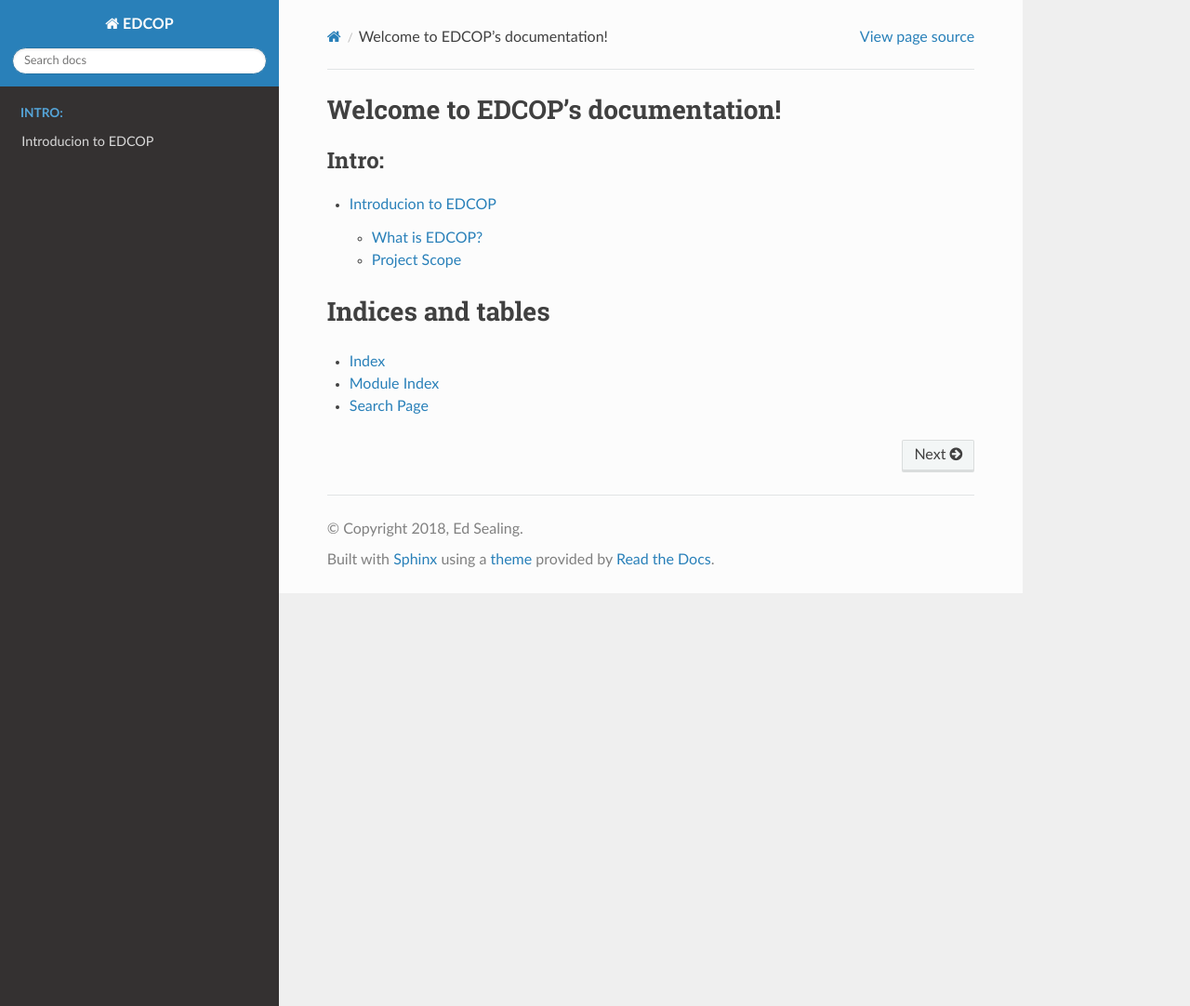
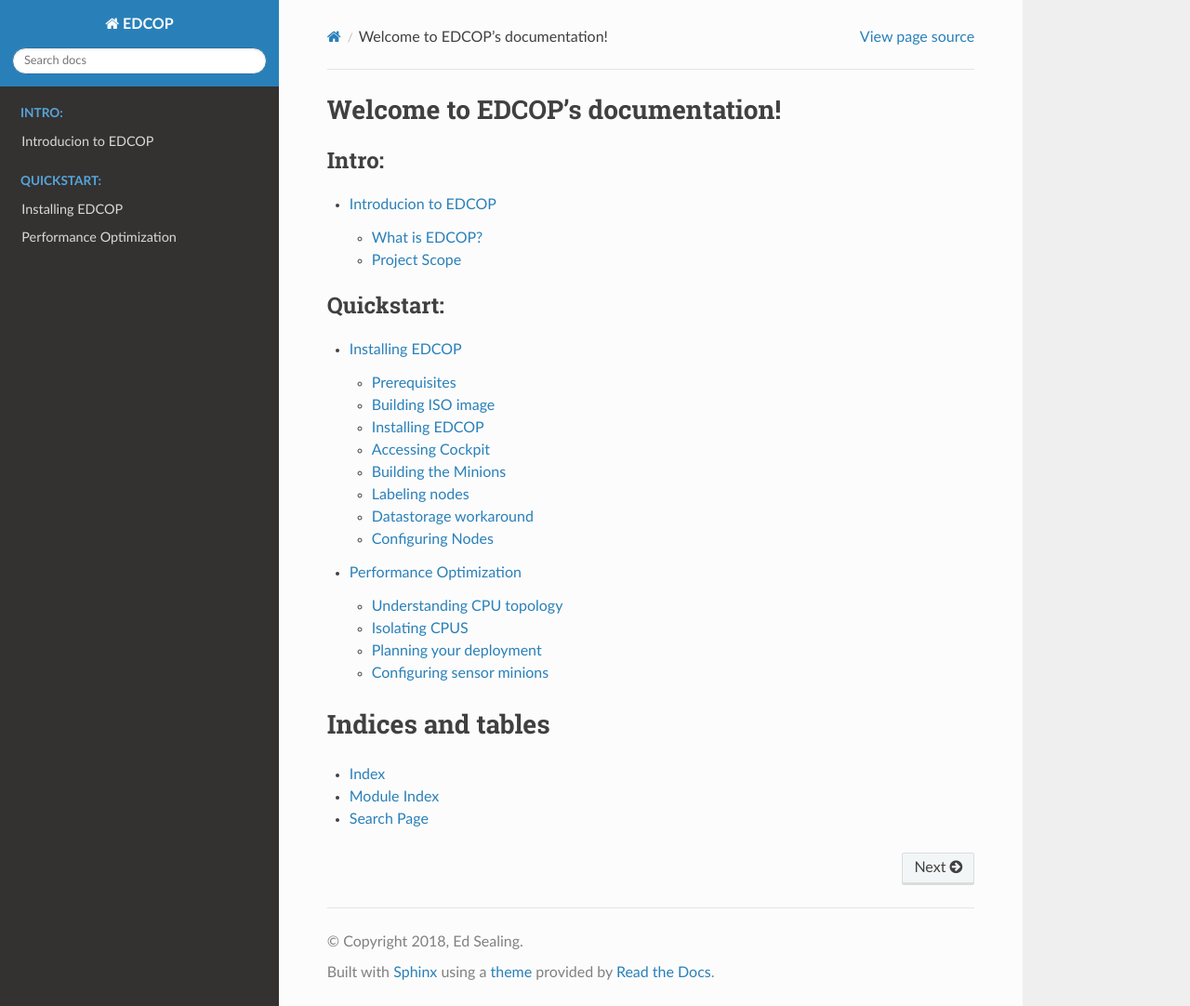
Before and after one commit to sealingtech/EDCOP, a Sphinx documentation site: the page built from docs/index.rst, in a window 1280 px wide and 1082 px high. Shown: the whole window at 93% size. Built offline with Sphinx 7.4.7 and the Read the Docs theme 2.0.0, drawn with Linux system fonts in a browser that asks for light colours; some of the changed lines change nothing that is shown.

Commit message:
Updated docs: - Initial build guide - Optimizations guide

```diff
--- a/docs/index.rst
+++ b/docs/index.rst
@@ -10,6 +10,9 @@
 .. toctree::
    :maxdepth: 2
    :caption: Quickstart:
+
+   installation_guide
+   optimization_guide
 
 .. toctree::
    :maxdepth: 2
--- /dev/null
+++ b/docs/installation_guide.rst
@@ -0,0 +1,186 @@
+
+################
+Installing EDCOP
+################
+
+Prerequisites
+=============
+In order to begin to install EDCOP the following will be needed:
+#. A workstation with Git, Docker and Make installed in order to build the image.  So far it has been tested to build with both Mac and Linux.  Docker can be installed here https://docs.docker.com/install/
+
+#. Two or more servers that support the following specs:
+
+- A processor and chipset supporting VT-X and VT-D.  These must be enabled in the BIOS.  Refer to your system manufacturer for this.  Dual processor systems are ideal due to to NUMA enhancements.  The more cores the better.
+- At least 2x nic ports supporting SR-IOV if using Passive only configuration and 4x nic ports if using inline and passive.  Currently only the Intel XL710 has been tested but others should work.  For an Intel list of supported cards see here: https://www.intel.com/content/www/us/en/support/articles/000005722/network-and-i-o/ethernet-products.html.
+- At least one more nic port for building the system, 1 gbps is fine for this.
+- At least two disk volumes, one will install the OS and the other will install additional storage for log analysis and other applications
+- A USB thumb drive of 8 GB or more
+- Servers should be identical configurations if possible, the Intel network card should be plugged into the exact same PCI-E slot.
+- Servers must be set to UEFI in the BIOS
+
+A master server will be chosen and be given a slightly different network configuration than all minions.  The master will be installed using a USB thumb drive.  The minons will be installed using PXE off of the master server.
+
+Network configuration
+
+EDCOP requires a specific network configuration to work properly.  A switch will need to be configured with the following VLANS:
+
+- One vlan to support PXE booting.  This will be tied to all systems
+- One vlan to support the Calico Overlay network which will allow the containers in the Kubernetes cluster to communicate.  The master will be connected to this VLAN over a LAGG connection and the minions will have a single port connected to this this.
+
+.. image:: images/network_configuration.png
+
+DNS Requirements
+EDCOP requires three DNS entries currently (Eventually only two will be required).  It is recommended to make a seperate sub-domain for the entire cluster.  All servers in the cluster must be able to resolve this as well as the workstations which are accessing services inside of the cluster.
+
+- <subdomain>:       This will point to the network address of the master server
+- apps.<subdomain>:  This will also point to the master and be used for the EDCOP marketplace.
+- minion addresses:  This can be setup after the  minions are built.  It is reccomended to load balance traffic to  the minions if possible.  In this case, a VIP would be created on a load balancer and then forward requests down to the minions in a round robin fashion.
+
+
+Building ISO image
+==================
+First step will be to build an ISO to install the Master server.  To do this a Docker container has been created that will pull the latest CENTOS and EDCOP packages and build the ISO file necessary to install the master.
+
+From the workstation run the following commands:
+
+.. code-block:: bash
+
+  git clone https://github.com/sealingtech/EDCOP
+  cd EDCOP/
+  make iso
+
+Once this process is done you will have an ISO image created in the EDCOP/ directory.
+
+NOTE: This process will erase EVERYTHING ON THE THUMB DISK!  Make sure there is nothing on the disk.  Make sure you select the correct disk!
+
+To write the ISO to a thumb drive:
+
+On Mac replace the # with the proper number displayed in diskutil list:
+
+.. code-block:: bash
+
+  diskutil list #This will show the list of disks on your systems, find the correct thumb drive disk path (will look something like /dev/disk<#>)
+  sudo diskutil unmountDisk /dev/disk<#>
+  sudo dd if=EDCOP-dev.iso of=/dev/disk<#>
+
+On Linux
+
+.. code-block:: bash
+
+  fdisk -l #find the name of the device corresponding to your thumb drive
+  umount <path to thumb drive>
+  sudo dd if=EDCOP-dev.iso of=<path to thumb drive> bs=1m
+
+On Windows (probably works, use Rufus?)
+
+Installing EDCOP
+================
+
+When the Master is coming up, ensure it boots to the Thumb drive.  Select "Install the Expandable DCO Platform".
+
+NOTE: This procedure will ERASE everything on the master node and the minion nodes once they are PXE booted.  YOU HAVE BEEN WARNED!
+
+You will be asked if you want to select the default network configuration, generally you will need to select "N" at this point.
+
+#. Enter the hostname, this must be an FQDN and match the DNS record entered earlier.
+#. You will be printed an interface list, select Y to team the interfaces for the master
+#. Enter in the name of the interfaces seperated by commas for all interfaces included in the LAGG
+#. Select "N" for DHCP
+#. Enter in the IP address to assign the master (Note, this must match the IP given to the DNS entry)
+#. Enter the netmask
+#. Enter the gateway
+#. Enter the DNS server
+#. Enter the interface name of the PXE boot interface
+#. Enter in the IP address of the PXE interface.  This will be a non-routed network
+#. Enter in the netmask of the PXE interface
+#. Enter in the last octet of the starting IP (For example, if your IP address was 10.50.50.10 and you enter in 100 here then your starting IP will be 10.50.50.100)
+#. Enter in the last octet of the ending IP
+#. Enter Y to accept defaults for network_configuration
+#. You will be presented with the disks available on your system.  There will be a number by each of these, Enter in the number of the disk corresponding to the disk you would like to install the OS on
+#. Enter in the number you would like to install the rest of the data to
+
+After this process is completed, the master will reboot. You can logon with root and the password open.local.box
+
+There is a systemctl process that runs on first boot, to see the status of this run the command:
+
+.. code-block:: bash
+
+  systemctl status EDCOP-firstboot
+
+Wait until this process is over, the Active setting will go to "inactive (dead)" once this process is completed
+
+To change the root password run the command:
+
+.. code-block:: bash
+
+  passwd
+
+Enter the password twice.
+
+
+Accessing Cockpit
+=================
+
+If you have configured the DNS entry correctly, then Cockpit should be available at this point.  Open a web browser and go to:
+
+https://<hostname of master>/admin/
+
+(Note that the trailing slash is important)
+
+Logon with root as the user and the password you set earlier
+
+Building the Minions
+====================
+
+Boot off of the PXE Interface in startup (see system manual for this process)
+
+If the PXE is configured correctly, an Install the Expandable DCO Platform (EDCOP) option will be displayed, select Enter
+
+After the installation process is completed and the system reboots.  Access cockpit and select Cluster -> Nodes and your new node should appear here after a bit.
+
+From the command line, it is also possible to do this from the command line on the master using:
+
+.. code-block:: bash
+
+  kubectl get nodes
+
+
+Labeling nodes
+==============
+
+NOTE: This section will need to change when more granular roles are configured
+
+Nodes must be given roles in order to take certain tasks.  In the Helm charts there are often options to select NodeSelectors.  Log on to the master node and run the command:
+
+.. code-block:: bash
+
+  kubectl label node <name of minion node> nodetype=worker
+
+This process will be repeated for each node.
+
+Datastorage workaround
+======================
+This is temporary fix in the prototype.
+
+On the master and all minions run:
+
+.. code-block:: bash
+
+  mkdir /EDCOP/bulk/esdata
+  chmod 777 /EDCOP/bulk/esdata
+
+
+Configuring Nodes
+=================
+An application called host-setup will need to be run in order to configure all the interfaces and neworks.
+
+Go to apps.<subdomain>
+
+#. Select Deploy one
+#. Select Host-setup
+#. Select Deploy using Helm
+
+View the Optimization Guide for how to configure interfaces.  If this is EDCOP supported hardware this process will have been done for you.
+
+#. Enter in a name such as hostsetup
+#. Select Submit
--- /dev/null
+++ b/docs/optimization_guide.rst
@@ -0,0 +1,137 @@
+########################
+Performance Optimization
+########################
+
+Understanding CPU topology
+==========================
+
+Going on to a minion and executing lscpu will show you the CPU topology of a specific system.  The NUMA node0 and NUMA node1 values show the specific CPU core layout of each system.  In the below example CPU Node0 utilizes core 0-7 for the real cores, 16-23 are the hyperthreaded cores on that CPU.
+
+::
+
+  [root@minion-20699 ~]# lscpu
+  Architecture:          x86_64
+  CPU op-mode(s):        32-bit, 64-bit
+  Byte Order:            Little Endian
+  CPU(s):                32
+  On-line CPU(s) list:   0-31
+  Thread(s) per core:    2
+  Core(s) per socket:    8
+  Socket(s):             2
+  NUMA node(s):          2
+  Vendor ID:             GenuineIntel
+  CPU family:            6
+  Model:                 85
+  Model name:            Intel(R) Xeon(R) Silver 4110 CPU @ 2.10GHz
+  Stepping:              4
+  CPU MHz:               826.382
+  CPU max MHz:           3000.0000
+  CPU min MHz:           800.0000
+  BogoMIPS:              4200.00
+  Virtualization:        VT-x
+  L1d cache:             32K
+  L1i cache:             32K
+  L2 cache:              1024K
+  L3 cache:              11264K
+  NUMA node0 CPU(s):     0-7,16-23
+  NUMA node1 CPU(s):     8-15,24-31
+
+
+Next, find which NUMA node your specific adapter is tied to.  To do this, run the below command.  This will show the cpu cores that the network adapter is tied to specifically which in our example ties to NUMA node1.
+
+::
+
+  [root@minion-20699 ~]# cat /sys/class/net/enp216s0f3/device/local_cpulist
+  8-15,24-31
+
+
+From this information you can now begin to make informed decisions for configuring the sensors.  The sensors in this example will be configured to execute on cores 8-15 and 24-31 and everything else will be configured to execute on 0-7 and 16-23.
+
+Isolating CPUS
+==============
+
+The first step of properly tuning the minions is setting the isol_cpus option on any minion which will be hosting sensors.  This will tell the Linux kernel to not schedule any processes to these cores.  The isolated cores will then be reserved for the sensors which will be manually assigned when setting up the sensors.
+
+On each minion this will need to be done:
+TODO: integrate with the installer.
+Modify the below command to contain the CPUs connected to your network interface card.  Then run this command on all systems.
+
+.. code-block:: bash
+
+  if grep -q isolcpus /etc/default/grub
+  then
+    echo "Already set, not doing anything"
+  else
+    echo "setting isolcpus"
+    sed -i s/"quiet"/"quiet isolcpus=8,9,10,11,12,13,14,15,24,25,26,27,28,29,30,31"/ /etc/default/grub
+  fi
+
+  grub2-mkconfig -o /boot/efi/EFI/centos/grub.cfg
+  grub2-mkconfig -o /boot/grub2/grub.cfg
+
+
+
+Finally, reboot the system
+
+.. code-block:: bash
+
+  shutdown -r now
+
+After the system reboots you can verify the effect has taken place and verify the cores you have selected to be isolated are on this list.
+
+.. code-block:: bash
+
+  cat /sys/devices/system/cpu/isolated
+
+
+From this information our NUMA assignments look like the following picture.
+
+.. image:: images/corelayout.png
+
+Planning your deployment
+========================
+
+Armed with the information above it is now important to begin planning your deployment of tools.  Proper planning will ensure resources utilized to the best of their abilities.  There are a couple of key rules to abide by:
+
+#. Sensors should be dedicated cores for efficient processing of network traffic.  This means each core will be tied to a specific sensor role and do nothing else
+#. A dedicated core will process network interrupts
+#. The cores utilized for both of these should be on the same numa node as the network card
+#. All sensor nodes should have similar hardware which will include the CPU configuration and network interface configuration.  If this isn't possible it will be necessary to deploy different configurations for each piece of hardware.
+
+This guide will help your configure these settings.
+
+
+
+Configuring sensor minions
+==========================
+
+Host-setup is a tool which will configure hosts on boot.  The pod lives in the kube-system namespace. This pod will launch, run a number of commands and then do nothing until the host reboots at which point it will run again.  It is possible to run this tool again while systems are on, but this should be avoided unless all sensors are turned off first as it will effect traffic flows on existing sensors.  You will need to know which network interface cards
+
+Open up the EDCOP marketplace and select configure sensors and select "Deploy using Helm".  Give the deployment any name.
+
+You must define the interfaces that will be used for inline1, inline2 and the passive network.  These network interface cards must support SR-IOV.  Define the number of virtual functions that will be created on the network port.  The IRQCoreAssignment will be the processor core that will process the IRQs for packets coming in to the interface.  You should ensure that this core is in the same NUMA node as the network interface card and that it will not have any other sensor scheduled to it.  The dedicated job of this core will be to handle interrupts.
+
+The final layout of CPUs will look something like the below picture
+
+.. image:: images/corerolelayout.png
+
+.. code-block:: yaml
+  :linenos:
+
+  networkInterfaces:
+      inline1interface:
+          deviceName: enp216s0f1
+          numOfVirtualFunctions: 4
+          irqCoreAssignment: 8
+      inline2interface:
+          deviceName: enp216s0f2
+          numOfVirtualFunctions: 4
+          irqCoreAssignment: 8
+      passive1interface:
+          deviceName: enp216s0f3
+          numOfVirtualFunctions: 4
+          irqCoreAssignment: 8
+  nodeSelector:
+    nodetype: worker
+
+Once this is done select Submit.  This process only needs to be done once unless changes are needed.  If ever in the future a change is needed delete all sensors first then delete the capability and recreate configure-sensors and redeploy inline and passive sensors.  If heart beats are configured properly on the load balancer traffic will be minimally effected during this period, though passive and inline capabilities will not function during that time.
```
Also changed, not shown: docs/images/corelayout.png (added), docs/images/corerolelayout.png (added), docs/images/network_configuration.png (added), 1 other file.
